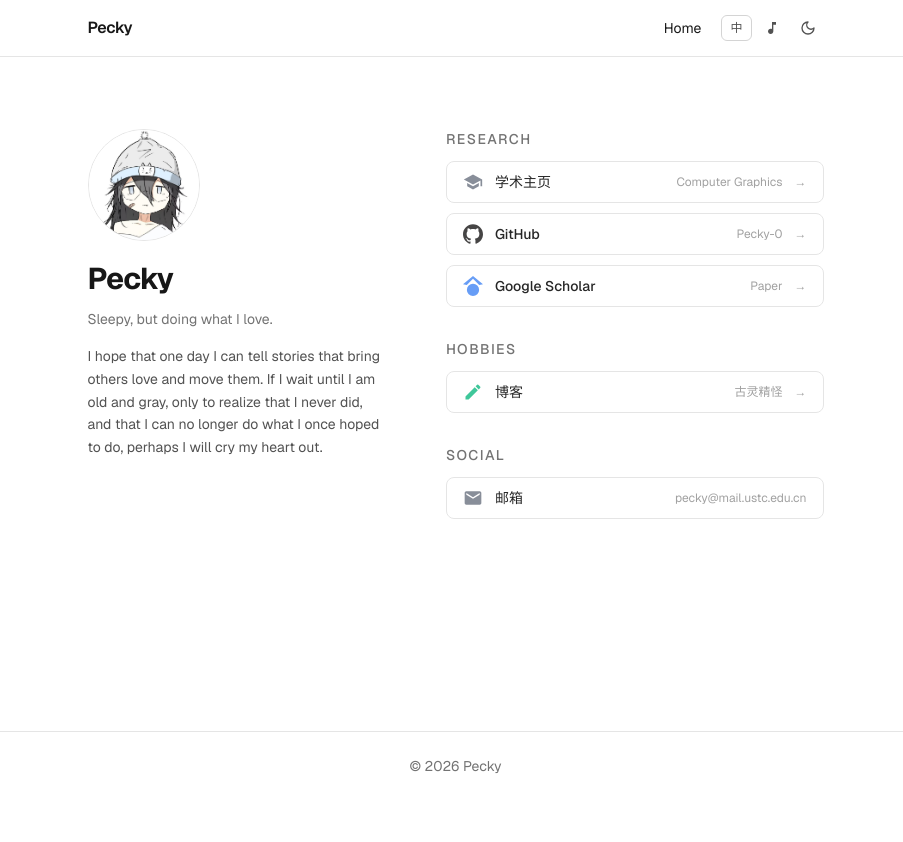
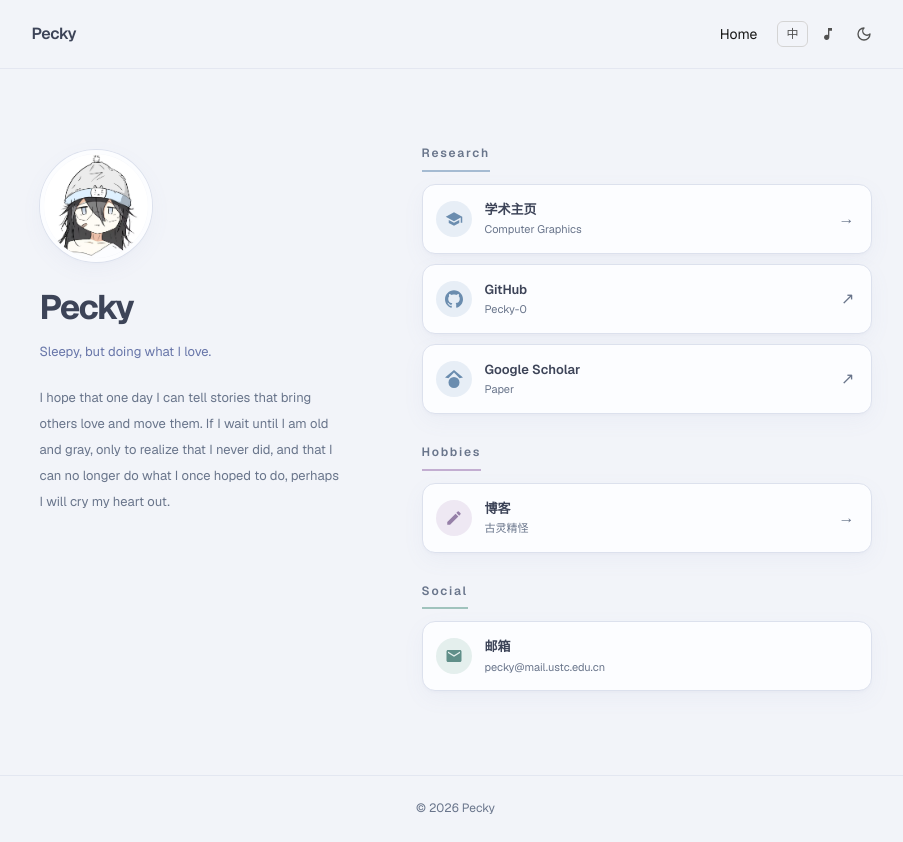
Before and after one commit to Pecky-0/Pecky-0.github.io, a Next.js app: page / in a window 1280 px wide. Shown: the whole page, without its empty margins (177-1080 px from the left). Before the commit the page ends 800 px from the top, so only its background shows below. Built offline with nearby package versions, Linux system fonts and the light colour scheme.

Commit message:
更新主题色

```diff
--- a/app/HomePageClient.tsx
+++ b/app/HomePageClient.tsx
@@ -10,22 +10,22 @@ function ProfilePanel() {
   const { t } = useLanguage();
 
   return (
-    <div className="flex flex-col items-center text-center lg:items-start lg:text-left">
+    <div className="profile-panel">
       <Image
         src="/head.jpg"
         alt="Pecky"
         width={112}
         height={112}
-        priority
-        className="size-28 shrink-0 rounded-full border border-neutral-200 object-cover dark:border-neutral-700"
+        preload
+        className="profile-avatar"
       />
-      <h1 className="mt-5 text-3xl font-bold tracking-tight text-neutral-900 dark:text-white">
+      <h1 className="profile-name">
         Pecky
       </h1>
-      <p className="mt-3 text-sm text-neutral-500 dark:text-neutral-400">
+      <p className="profile-note">
         {t.hero.note}
       </p>
-      <p className="mt-4 max-w-xs text-sm leading-relaxed text-neutral-600 dark:text-neutral-400">
+      <p className="profile-description">
         {t.hero.description}
       </p>
     </div>
@@ -39,20 +39,18 @@ function LinkRow({ link }: { link: LinkItem }) {
 
   const content = (
     <>
-      <Icon name={link.icon} color={link.color} />
-      <span className="flex-1 text-sm font-medium text-neutral-800 group-hover:underline decoration-neutral-300 underline-offset-4 dark:text-neutral-200 dark:decoration-neutral-600">
-        {link.name}
+      <span className="link-icon"><Icon name={link.icon} size={18} /></span>
+      <span className="link-copy">
+        <span className="link-title">{link.name}</span>
+        {link.desc && <span className="link-description">{link.desc}</span>}
       </span>
-      <span className="text-xs text-neutral-400 dark:text-neutral-500">
-        {link.desc && link.desc}
-      </span>
-      {interactive && <span className="text-xs text-neutral-400 dark:text-neutral-500" aria-hidden>→</span>}
+      {interactive && <span className="link-arrow" aria-hidden>{external ? "↗" : "→"}</span>}
     </>
   );
 
   if (!interactive) {
     return (
-      <div className="group flex items-center gap-3 rounded-lg border border-neutral-200 px-4 py-2.5 dark:border-neutral-800">
+      <div className="group hub-link">
         {content}
       </div>
     );
@@ -65,7 +63,7 @@ function LinkRow({ link }: { link: LinkItem }) {
       target={external ? "_blank" : undefined}
       rel={external ? "noopener noreferrer" : undefined}
       title={link.desc}
-      className="group flex items-center gap-3 rounded-lg border border-neutral-200 px-4 py-2.5 transition-all hover:-translate-y-0.5 hover:border-neutral-400 dark:border-neutral-800 dark:hover:border-neutral-600"
+      className="group hub-link interactive-link"
     >
       {content}
     </Link>
@@ -82,13 +80,13 @@ function LinkHubPanel() {
   ];
 
   return (
-    <div className="stagger space-y-8">
+    <div className="link-groups stagger">
       {categories.map((cat) => {
         const items = links.filter((l) => l.category === cat.key);
         if (items.length === 0) return null;
         return (
-          <section key={cat.key}>
-            <h2 className="text-sm font-medium uppercase tracking-widest text-neutral-500 dark:text-neutral-400">
+          <section key={cat.key} className={`link-category category-${cat.key}`}>
+            <h2 className="category-title">
               {cat.title}
             </h2>
             <div className="mt-3 space-y-2.5">
@@ -105,11 +103,11 @@ function LinkHubPanel() {
 
 export default function HomePageClient() {
   return (
-    <div className="flex flex-col gap-12 lg:flex-row lg:gap-16 lg:py-8">
-      <div className="lg:w-2/5">
+    <div className="home-layout">
+      <div>
         <ProfilePanel />
       </div>
-      <div className="flex-1">
+      <div className="min-w-0">
         <LinkHubPanel />
       </div>
     </div>
--- a/app/globals.css
+++ b/app/globals.css
@@ -7,14 +7,26 @@
 @custom-variant dark (&:where(.dark, .dark *));
 
 :root {
-  --background: #ffffff;
-  --foreground: #171717;
+  --background: #f2f4f9;
+  --foreground: #3d4458;
+  --surface: #fcfdff;
+  --muted: #69758b;
+  --line: #dce1ed;
+  --accent: #6876a9;
+  --accent-soft: #e9edf7;
+  --card-shadow: 0 2px 3px rgb(61 68 88 / 2%), 0 7px 22px rgb(125 143 185 / 6%);
 }
 
 /* next-themes 切到深色时（html.dark），body 背景文字同步变黑 */
 .dark {
-  --background: #0a0a0a;
-  --foreground: #ededed;
+  --background: #1b2028;
+  --foreground: #e4edf5;
+  --surface: #252c36;
+  --muted: #a1aec1;
+  --line: #394351;
+  --accent: #b8c4e8;
+  --accent-soft: #303a50;
+  --card-shadow: 0 2px 3px rgb(8 14 24 / 10%), 0 7px 22px rgb(8 14 24 / 14%);
 }
 
 @theme inline {
@@ -44,13 +56,13 @@ body {
 }
 
 ::selection {
-  background-color: #d4d4d4;
-  color: #171717;
+  background-color: #d7def2;
+  color: #3d4458;
 }
 
 .dark ::selection {
-  background-color: #404040;
-  color: #ededed;
+  background-color: #46516d;
+  color: #e4edf5;
 }
 
 /* 卡片入场动画（借鉴参考站 links-in） */
@@ -121,3 +133,71 @@ body {
   font-size: 0.875rem;
   color: var(--color-neutral-500);
 }
+
+/* Restrained link-hub styling: keep the original profile and category structure. */
+.site-header {
+  background: color-mix(in srgb, var(--background) 88%, transparent);
+  border-bottom: 1px solid color-mix(in srgb, var(--line) 65%, transparent);
+}
+.site-header nav { height: 68px; }
+.site-header nav > a { color: var(--foreground); letter-spacing: -.025em; }
+.site-footer { border-top: 1px solid color-mix(in srgb, var(--line) 65%, transparent); }
+.site-footer > div { font-size: 12px; color: var(--muted); }
+:focus-visible { outline: 2px solid var(--accent); outline-offset: 4px; }
+.home-container { max-width: 880px; margin-inline: auto; padding: 76px 24px 84px; }
+.home-layout { display: grid; grid-template-columns: 310px minmax(0, 1fr); gap: 72px; align-items: start; }
+.profile-panel { padding-top: 5px; }
+.profile-avatar {
+  width: 112px;
+  height: 112px;
+  object-fit: cover;
+  border: 4px solid var(--surface);
+  border-radius: 50%;
+  box-shadow: 0 0 0 1px var(--line), var(--card-shadow);
+}
+.profile-name { margin-top: 25px; font-size: 34px; line-height: 1.2; font-weight: 650; letter-spacing: -.045em; }
+.profile-note { margin-top: 13px; color: var(--accent); font-size: 13px; line-height: 1.7; }
+.profile-description { margin-top: 22px; max-width: 300px; font-size: 13px; line-height: 2; color: var(--muted); text-wrap: pretty; }
+.link-groups { display: grid; gap: 30px; }
+.category-research { --category-color: #6b8daf; --category-bg: #e7eef6; --category-rule: #a5bbd2; }
+.category-hobby { --category-color: #9680a8; --category-bg: #eee8f3; --category-rule: #c3aed1; }
+.category-social { --category-color: #608f89; --category-bg: #e4efed; --category-rule: #a0c3bd; }
+.dark .category-research { --category-color: #abc6e0; --category-bg: #303f50; --category-rule: #708fac; }
+.dark .category-hobby { --category-color: #cfb7e0; --category-bg: #40354a; --category-rule: #947da5; }
+.dark .category-social { --category-color: #a4d0c6; --category-bg: #2c413f; --category-rule: #709c93; }
+.category-title { display: table; padding-bottom: 8px; border-bottom: 2px solid var(--category-rule); font-size: 12px; line-height: 1.4; font-weight: 600; letter-spacing: .15em; color: var(--muted); }
+.hub-link {
+  display: flex;
+  align-items: center;
+  gap: 13px;
+  min-height: 70px;
+  padding: 12px 16px 12px 13px;
+  border: 1px solid var(--line);
+  border-radius: 13px;
+  background: var(--surface);
+  color: var(--foreground);
+  box-shadow: var(--card-shadow);
+}
+.interactive-link { transition: transform .18s ease, border-color .18s ease, box-shadow .18s ease; }
+.interactive-link:hover { transform: translateY(-2px); border-color: var(--category-rule); box-shadow: 0 7px 22px rgb(110 128 172 / 13%); }
+.link-icon { display: flex; align-items: center; justify-content: center; flex: 0 0 36px; height: 36px; border-radius: 50%; background: var(--category-bg); color: var(--category-color); }
+.link-icon svg { opacity: 1; }
+.link-copy { flex: 1; min-width: 0; }
+.link-title { display: block; font-size: 13px; font-weight: 600; line-height: 1.5; transition: color .18s ease; }
+.link-description { display: block; margin-top: 2px; color: var(--muted); font-size: 11px; line-height: 1.5; overflow-wrap: anywhere; }
+.link-arrow { color: var(--muted); font-size: 16px; transition: color .18s ease, transform .18s ease; }
+.interactive-link:hover .link-title, .interactive-link:hover .link-arrow { color: var(--accent); }
+.interactive-link:hover .link-arrow { transform: translateX(2px); }
+@media (max-width: 767px) {
+  .home-container { max-width: 470px; padding: 42px 24px 56px; }
+  .home-layout { grid-template-columns: minmax(0, 1fr); gap: 42px; }
+  .profile-panel { display: flex; flex-direction: column; align-items: center; text-align: center; }
+  .profile-avatar { width: 96px; height: 96px; }
+  .profile-name { font-size: 30px; margin-top: 22px; }
+  .profile-description { margin-top: 18px; }
+  .link-groups { gap: 28px; }
+  .site-header nav { height: 60px; }
+}
+@media (prefers-reduced-motion: reduce) {
+  .interactive-link:hover, .interactive-link:hover .link-arrow { transform: none; }
+}
--- a/components/Footer.tsx
+++ b/components/Footer.tsx
@@ -6,7 +6,7 @@ export default function Footer() {
   const { t } = useLanguage();
 
   return (
-    <footer className="border-t border-neutral-200 py-6 dark:border-neutral-800">
+    <footer className="site-footer py-6">
       <div className="mx-auto max-w-3xl px-4 text-center text-sm text-neutral-500 dark:text-neutral-400">
         {t.footer.copyright.replace("{year}", String(new Date().getFullYear()))}
       </div>
--- a/components/MainContainer.tsx
+++ b/components/MainContainer.tsx
@@ -8,6 +8,7 @@ const WIDE_PREFIXES = ["/academic"];
 export default function MainContainer({ children }: { children: React.ReactNode }) {
   const pathname = usePathname() ?? "/";
   const wide = WIDE_PREFIXES.some((p) => pathname.startsWith(p));
+  if (pathname === "/") return <div className="home-container">{children}</div>;
   return (
     <div className={`mx-auto px-4 py-10 ${wide ? "max-w-6xl" : "max-w-3xl"}`}>{children}</div>
   );
--- a/components/Navbar.tsx
+++ b/components/Navbar.tsx
@@ -26,10 +26,10 @@ export default function Navbar() {
   const toggleLang = () => setLang(lang === "zh" ? "en" : "zh");
 
   return (
-    <header className="sticky top-0 z-50 border-b border-neutral-200 bg-white/80 backdrop-blur dark:border-neutral-800 dark:bg-neutral-950/80">
+    <header className="site-header sticky top-0 z-50 backdrop-blur">
       <nav
         className={`mx-auto flex h-14 items-center justify-between px-4 ${
-          onAcademic ? "max-w-6xl" : "max-w-3xl"
+          onAcademic ? "max-w-6xl" : pathname === "/" ? "max-w-[880px]" : "max-w-3xl"
         }`}
       >
         <Link href="/" className="font-semibold tracking-tight">
```
